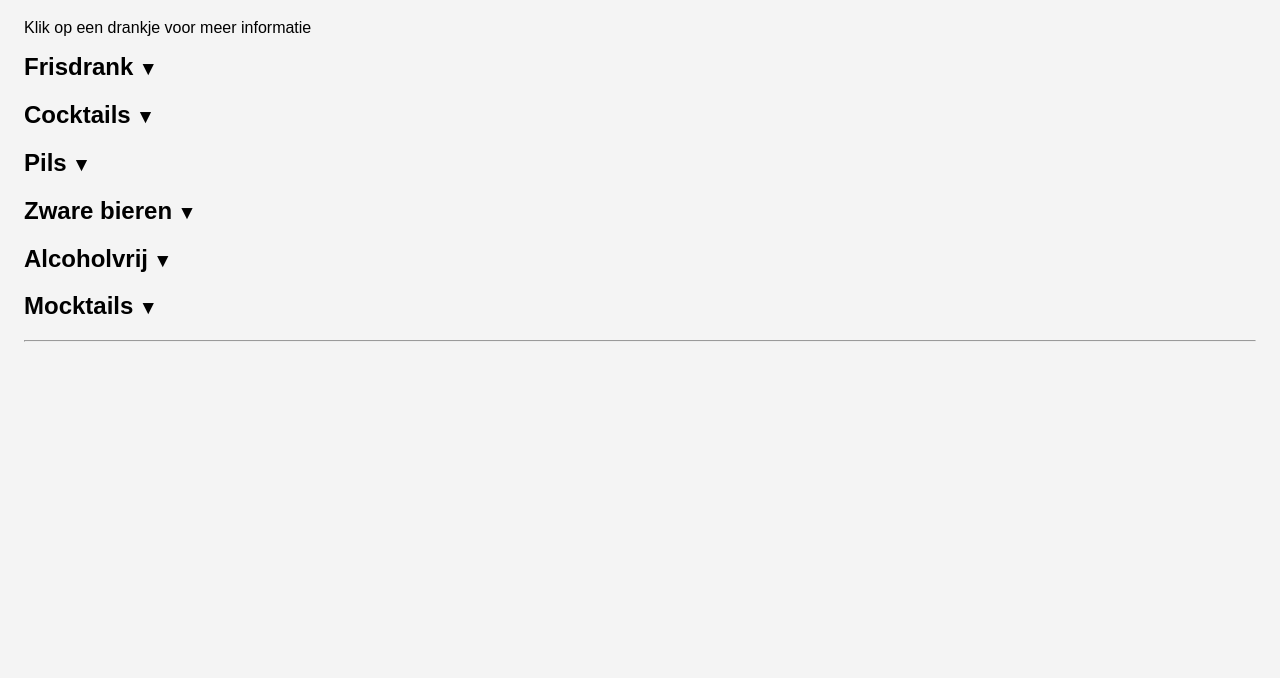
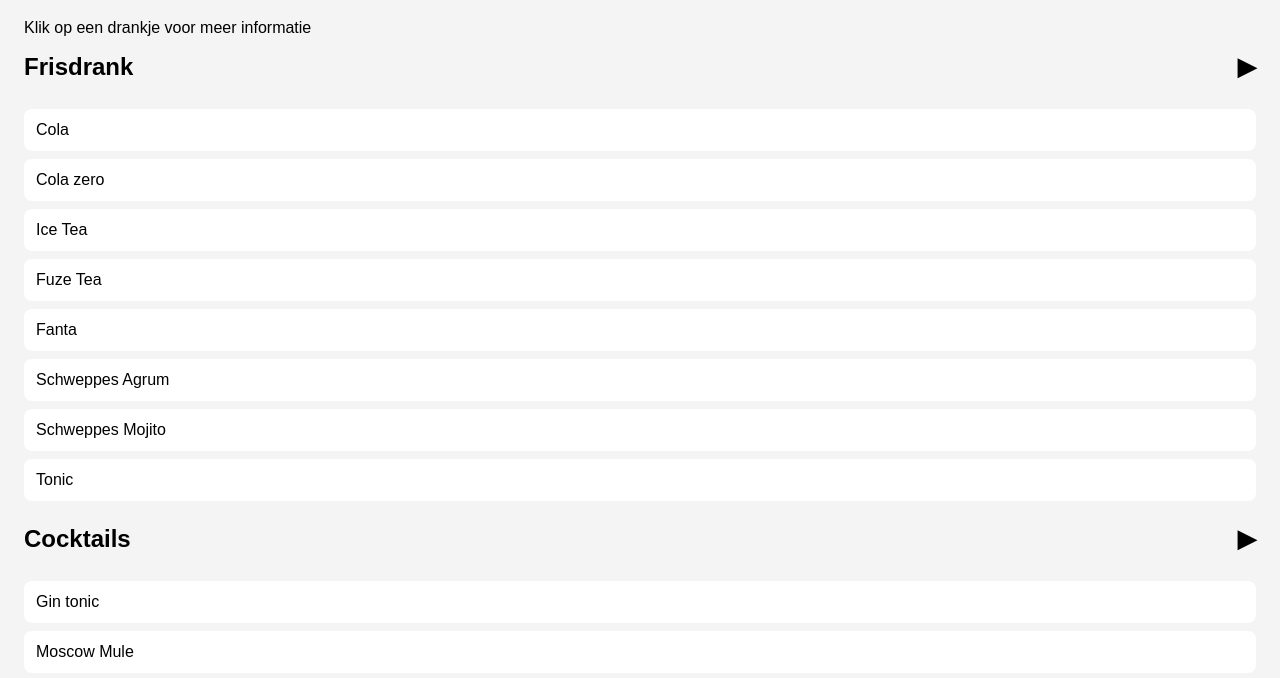
Before and after one commit to tdtrein/drink-menu, a plain HTML site: page index.html in a window 1280 px wide. Shown: the part 86-764 px from the top of the page. Drawn offline with Linux system fonts and the light colour scheme.

Commit message:
Update style.css

```diff
--- a/style.css
+++ b/style.css
@@ -80,21 +80,34 @@ body {
   cursor: pointer;
   user-select: none;
   margin-top: 1rem;
+  position: relative;
+  padding-right: 1.5rem;
 }
 
+/* Triangle */
 .category::after {
-  content: " ▼";
-  font-size: 0.8em;
+  content: "▶";
+  position: absolute;
+  right: 0;
+  transition: transform 0.25s ease;
 }
 
+
+/* Rotated when open */
+.category.open::after {
+  transform: rotate(90deg);
+}
+
+/* Collapsed state */
 .category-content.collapsed {
-  display: none;
+  max-height: 0;
 }
 
 .category-content {
-  display: none;
+  overflow: hidden;
+  max-height: 2000px; /* big enough for all drinks */
+  transition: max-height 0.35s ease;
 }
-
 .category-content.open {
   display: block;
 }
```
